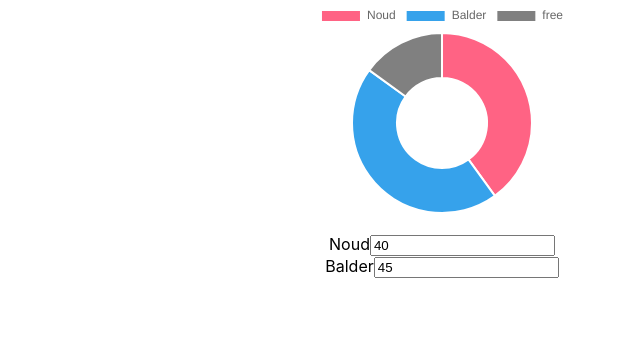
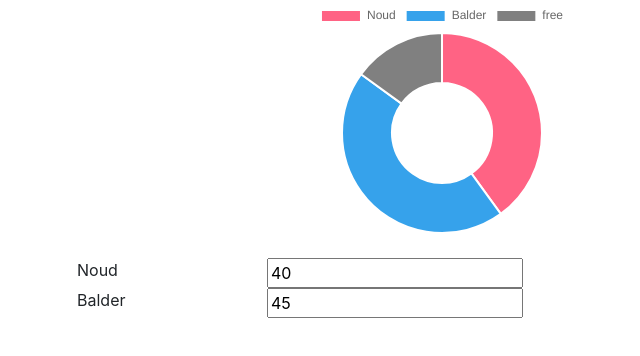
Before and after one commit to noud/cra-chart, a React (Create React App) app: page / in a window 1280 px wide. Shown: the top 356 px of the page, without its empty margins (198-838 px from the left). Built offline with nearby package versions, Linux system fonts and the light colour scheme.

Commit message:
react-bootstrap

```diff
--- a/package.json
+++ b/package.json
@@ -6,9 +6,11 @@
     "@testing-library/jest-dom": "^4.2.4",
     "@testing-library/react": "^9.3.2",
     "@testing-library/user-event": "^7.1.2",
+    "bootstrap": "^4.4.1",
     "chart.js": "^2.9.3",
     "lodash.merge": "^4.6.2",
     "react": "^16.13.1",
+    "react-bootstrap": "^1.0.1",
     "react-chartjs-2": "^2.9.0",
     "react-dom": "^16.13.1",
     "react-scripts": "3.4.1"
--- a/src/components/MyTable.js
+++ b/src/components/MyTable.js
@@ -1,9 +1,12 @@
 import React from 'react';
 
+import 'bootstrap/dist/css/bootstrap.min.css';
+import { Container, Row, Col } from 'react-bootstrap'
+
 class MyTable extends React.Component {
-  constructor(props) {
-    super(props);
-  }
+  // constructor(props) {
+  //   super(props);
+  // }
 
   componentWillMount() {
   }
@@ -12,24 +15,31 @@ class MyTable extends React.Component {
   }
 
   setValue = (value) => {
+    const { data } = this.props;
+    data[value.name] = parseInt(value.value);
     console.log(value.name, value.value);
+    console.log('data', data);
   };
 
   render() {
-    var { data: dataValues, labels } = this.props;
+    const { data: dataValues, labels } = this.props;
 
     return (
       <form>
+        <Container>
           {labels.map((value, index) => (
-          <div>
-            <label for={index}>{labels[index]}</label>
+            <Row>
+              <Col sm={2}></Col>
+              <Col sm={2}>{labels[index]}</Col>
+              <Col sm={4}>
                 <input name={index}
                   value={dataValues[index]}
                   onChange={(e) => this.setValue(e.target)}
                 />
-            <br />
-        </div>
+              </Col>
+            </Row>
           ))}
+        </Container>
       </form>
     )
   }
```
Also changed, not shown: 1 other file (tests, documents, lock files or other folders). Lines whose indentation alone changed are shown as unchanged.
